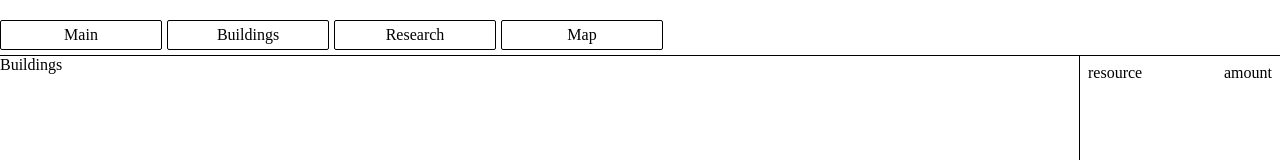
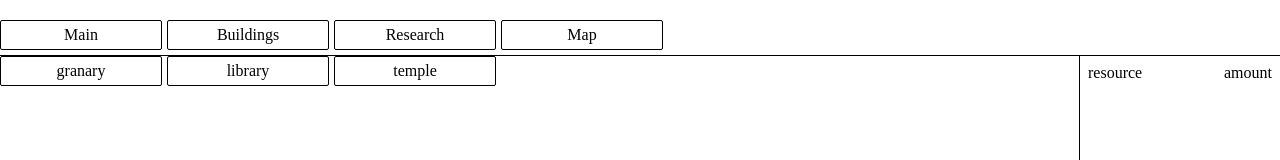
Before and after one commit to SigmaHyperon/click, a plain HTML site: page index.html in a window 1280 px wide. Both pictures are taken after a click on the element "Buildings". Shown: the top 160 px of the page. Drawn offline with Linux system fonts and the light colour scheme.

Commit message:
rudimentary building ui work

```diff
--- a/index.html
+++ b/index.html
@@ -36,7 +36,7 @@
 			</table>
 		</div>
 		<div class="content-tab" id="main">Main</div>
-		<div class="content-tab" id="buildings">Buildings</div>
+		<div class="content-tab" id="buildings"></div>
 		<div class="content-tab" id="research">
 			<div class="research-category" id="science">
 			</div>
--- a/js/main.js
+++ b/js/main.js
@@ -3,11 +3,6 @@
  */
 
 $(function(){
-	$(".game .menu .btn").on("click", function(e){
-		$(".game .content .content-tab").hide();
-		$(".game .content .content-tab#"+$(this).attr("id")).show();
-	});
-	$(".game .content .content-tab#main").show();
 	Game.init();
 });
 
@@ -57,6 +52,8 @@ Game.resources ={
 
 Game.ui.init = function(){
 	Game.ui.resources.init();
+	Game.ui.buildings.init();
+	Game.ui.menu.init();
 };
 
 Game.ui.resources = {
@@ -80,6 +77,32 @@ Game.ui.resources = {
 	}
 };
 
+Game.ui.buildings = {
+	template: function(newBuilding){
+		return "<div class='btn'>"+newBuilding.name+"</div>";
+	},
+	init: function(){
+		this.tab = $(".game .content .content-tab#buildings");
+		this.update();
+	},
+	update: function(){
+		$(this.tab).children().remove();
+		for(id in Game.buildings.list){
+			$(this.tab).append(this.template(Game.buildings.list[id]));
+		};
+	}
+};
+
+Game.ui.menu = {
+	init: function(){
+		$(".game .menu .btn").on("click", function(e){
+			$(".game .content .content-tab").hide();
+			$(".game .content .content-tab#"+$(this).attr("id")).show();
+		});
+		$(".game .content .content-tab#main").show();
+	},
+};
+
 Game.research = {
 	init: function(){
 		this.list = researchList;
```
